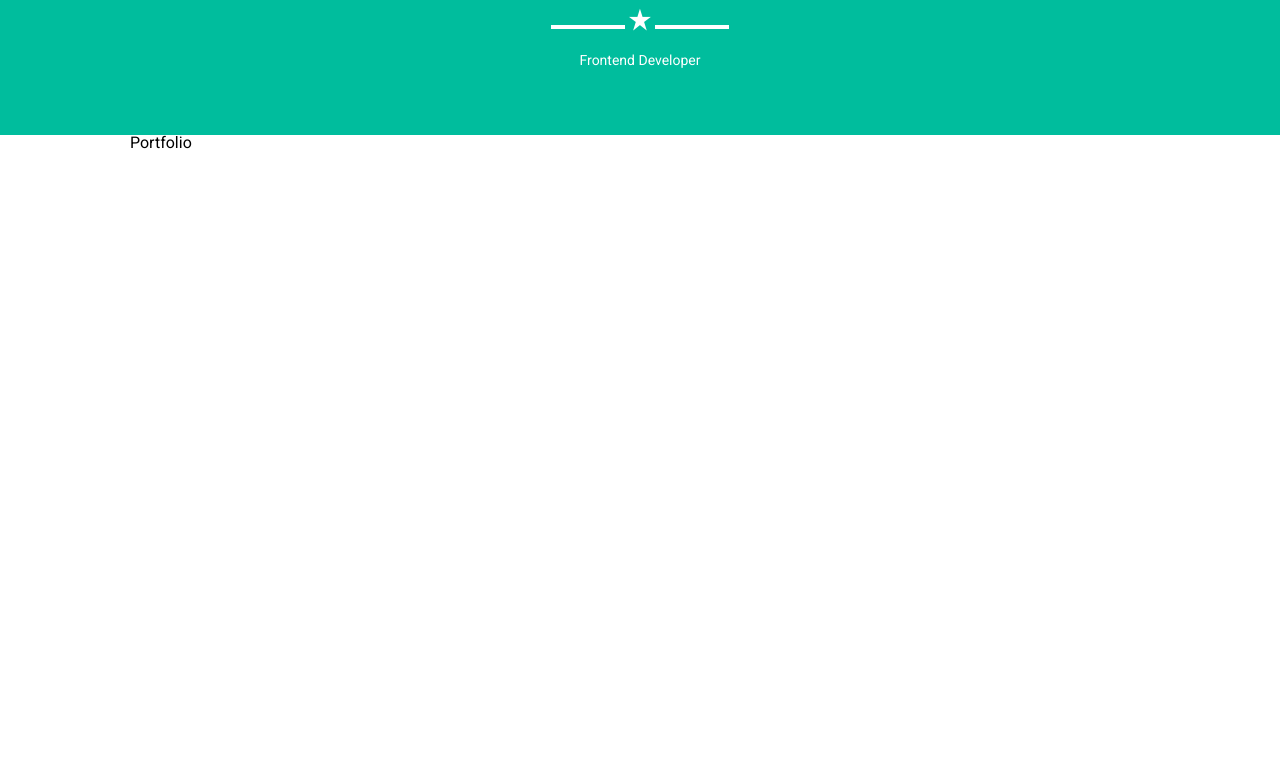
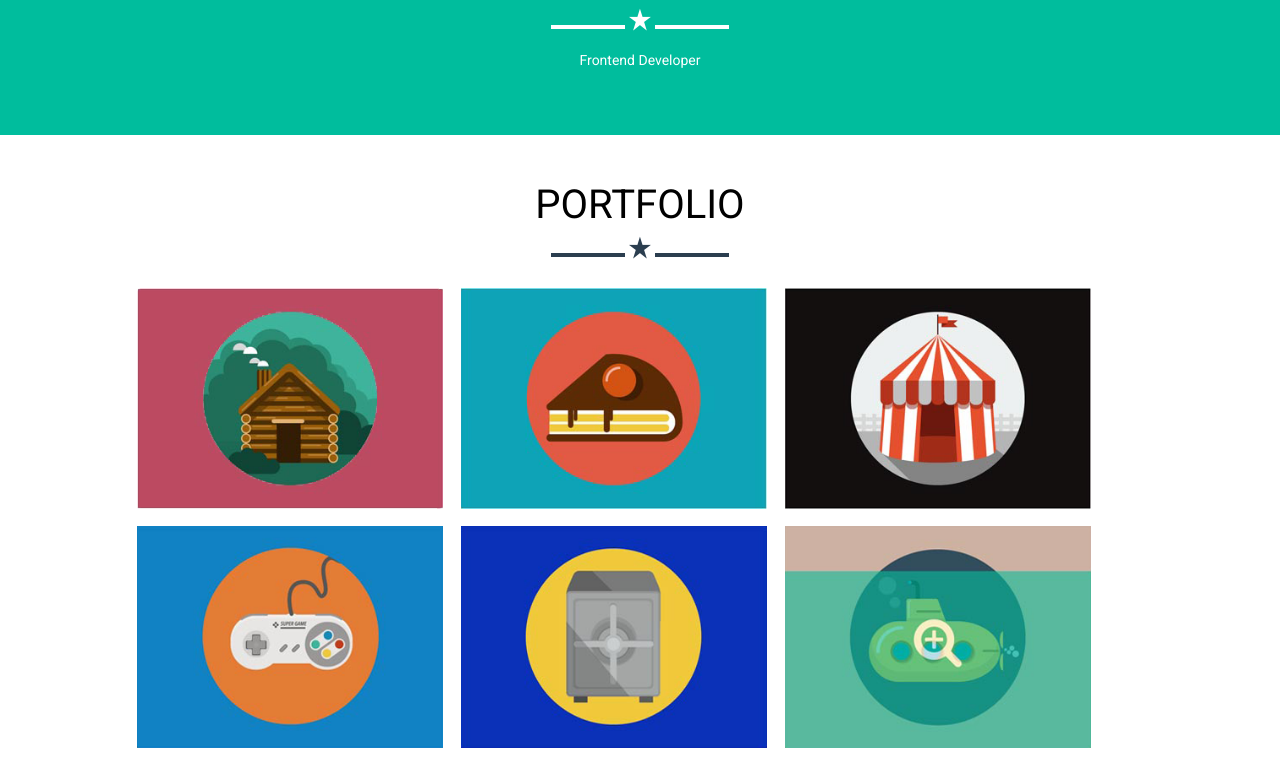
Before and after one commit to Nikitczuk/workshop, a plain HTML site: page index.html in a window 1280 px wide. Shown: the part 460-1219 px from the top of the page. Before the commit the page ends 800 px from the top, so only its background shows below. Drawn offline with nearby package versions, Linux system fonts and the light colour scheme.

Commit message:
modifique el porfolio

```diff
--- a/css/style.css
+++ b/css/style.css
@@ -2,7 +2,7 @@ body{
 	font-family: 'Roboto', sans-serif;
 }
 
-h1,h2,ul{
+h1,h2,h3,ul{
 	text-transform: uppercase;
 }
 
@@ -103,6 +103,21 @@ h1,h2,ul{
 	padding-bottom: 20px;
 }
 
+
+.gallery h3{
+	font-size: 40px;
+	text-align: center;
+	padding-top: 50px;
+}
 .blue{
+	border: 2px solid #2B3E4F;
 	color: #2B3E4F;
 }
+.bluee{
+	color: #2B3E4F;
+}
+.img{
+	width: 30%;
+    margin: 7px;
+
+}
--- a/index.html
+++ b/index.html
@@ -40,17 +40,17 @@
 	<section class="section-container portfolio">
 		<div class="content gallery">
 		<h3>Portfolio</h3>
-		<div class="separador blue">
-			<div class="line"></div>
-			<div class="ion-star"></div>
-			<div class="line"></div>
+		<div class="separador">
+			<div class="line blue"></div>
+			<div class="ion-star bluee"></div>
+			<div class="line blue"></div>
 		</div>
-			<img src="">
-			<img src="">
-			<img src="">
-			<img src="">
-			<img src="">
-			<img src="">
+			<img src="imagenes/gallery1.png" class="img">
+			<img src="imagenes/gallery2.png" class="img">
+			<img src="imagenes/gallery3.png" class="img">
+			<img src="imagenes/gallery4.png" class="img">
+			<img src="imagenes/gallery5.png" class="img">
+			<img src="imagenes/gallery6.png" class="img">
 		</div>
 		</div>
 	</section>
```
